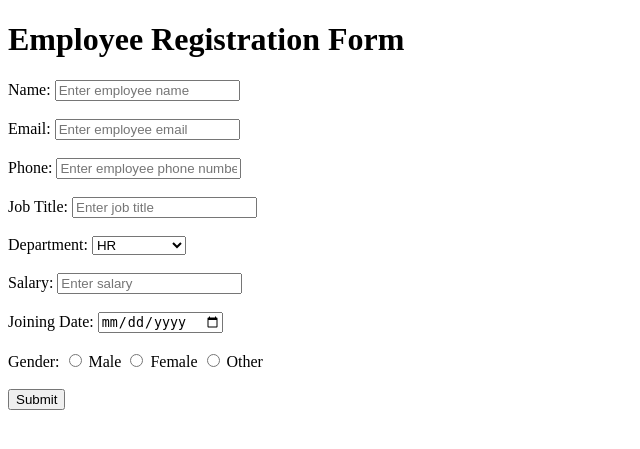
After one commit to Pranjal7879/geitpl1, a Django app: template templates/userfrom.html in a window 1280 px wide. The commit adds this page. Shown: the top 449 px of the page, without its empty margins (0-640 px from the left). Run offline with Django 5.2, Linux system fonts and the light colour scheme; the template is opened without the code that fills it, so the values that code supplies are empty.

Commit message:
third commit

```diff
--- a/geitpl/urls.py
+++ b/geitpl/urls.py
@@ -45,4 +45,7 @@ urlpatterns = [
     path('contact-us/', views.contactUs,name='contact'),
     path('course/', views.courses, name='course'),
     path('course/<int:courseid>/', views.Coursedetail, name='course_detail'),
+    path('first/', views.first,name='first'),
+    path('userform', views.userForm,name="userform"),
+
 ]
--- a/static/style.css
+++ b/static/style.css
@@ -37,6 +37,7 @@ footer {
 }
 
 
-header .avtive a{
-    background-color: rgb(58, 208, 213);
+.active-link {
+    color: red;
+    font-weight: bold;
 }
--- a/templates/indexx.html
+++ b/templates/first.html
@@ -18,8 +18,7 @@
         {% for num in numbers %}
             {% if num > 20 %}
                 <li>{{ num }} (Greater than 20)</li>
-            {% else %}
-                <li>{{ num }} (Less than or equal to 20)</li>
+
             {% endif %}
         {% endfor %}
     </ul>
--- a/templates/footer.html
+++ b/templates/footer.html
@@ -9,7 +9,7 @@
 </head>
 <body>
     <footer>
-        <p>&copy; 2025 Golden Eagle IT Technology Pvt Ltd</p>
+        <p>&copy;  Golden Eagle IT Technology Pvt Ltd</p>
     </footer>
 </body>
 </html>
--- /dev/null
+++ b/templates/userfrom.html
@@ -0,0 +1,55 @@
+<!DOCTYPE html>
+<html lang="en">
+<head>
+    <meta charset="UTF-8">
+    <meta name="viewport" content="width=device-width, initial-scale=1.0">
+    <title>Employee Registration Form</title>
+</head>
+<body>
+    <h1>Employee Registration Form</h1>
+
+    <form action="/submit_employee/" method="POST">
+        <!-- Employee Name -->
+        <label for="name">Name:</label>
+        <input type="text" id="name" name="name" placeholder="Enter employee name" required><br><br>
+
+        <!-- Employee Email -->
+        <label for="email">Email:</label>
+        <input type="email" id="email" name="email" placeholder="Enter employee email" required><br><br>
+
+        <!-- Employee Phone -->
+        <label for="phone">Phone:</label>
+        <input type="text" id="phone" name="phone" placeholder="Enter employee phone number" required><br><br>
+
+        <!-- Job Title -->
+        <label for="job_title">Job Title:</label>
+        <input type="text" id="job_title" name="job_title" placeholder="Enter job title" required><br><br>
+
+        <!-- Department -->
+        <label for="department">Department:</label>
+        <select id="department" name="department" required>
+            <option value="HR">HR</option>
+            <option value="Engineering">Engineering</option>
+            <option value="Marketing">Marketing</option>
+            <option value="Finance">Finance</option>
+        </select><br><br>
+
+        <!-- Salary -->
+        <label for="salary">Salary:</label>
+        <input type="number" id="salary" name="salary" placeholder="Enter salary" required><br><br>
+
+        <!-- Joining Date -->
+        <label for="joining_date">Joining Date:</label>
+        <input type="date" id="joining_date" name="joining_date" required><br><br>
+
+        <!-- Employee Gender -->
+        <label for="gender">Gender:</label>
+        <input type="radio" id="male" name="gender" value="Male" required> Male
+        <input type="radio" id="female" name="gender" value="Female" required> Female
+        <input type="radio" id="other" name="gender" value="Other"> Other<br><br>
+
+        <!-- Submit Button -->
+        <button type="submit">Submit</button>
+    </form>
+</body>
+</html>
```
Also changed, not shown: geitpl/views.py (+33 -11 lines), templates/header.html (+10 -2 lines), geitpl/wsgi.py (line endings or trailing spaces), 1 other file.
